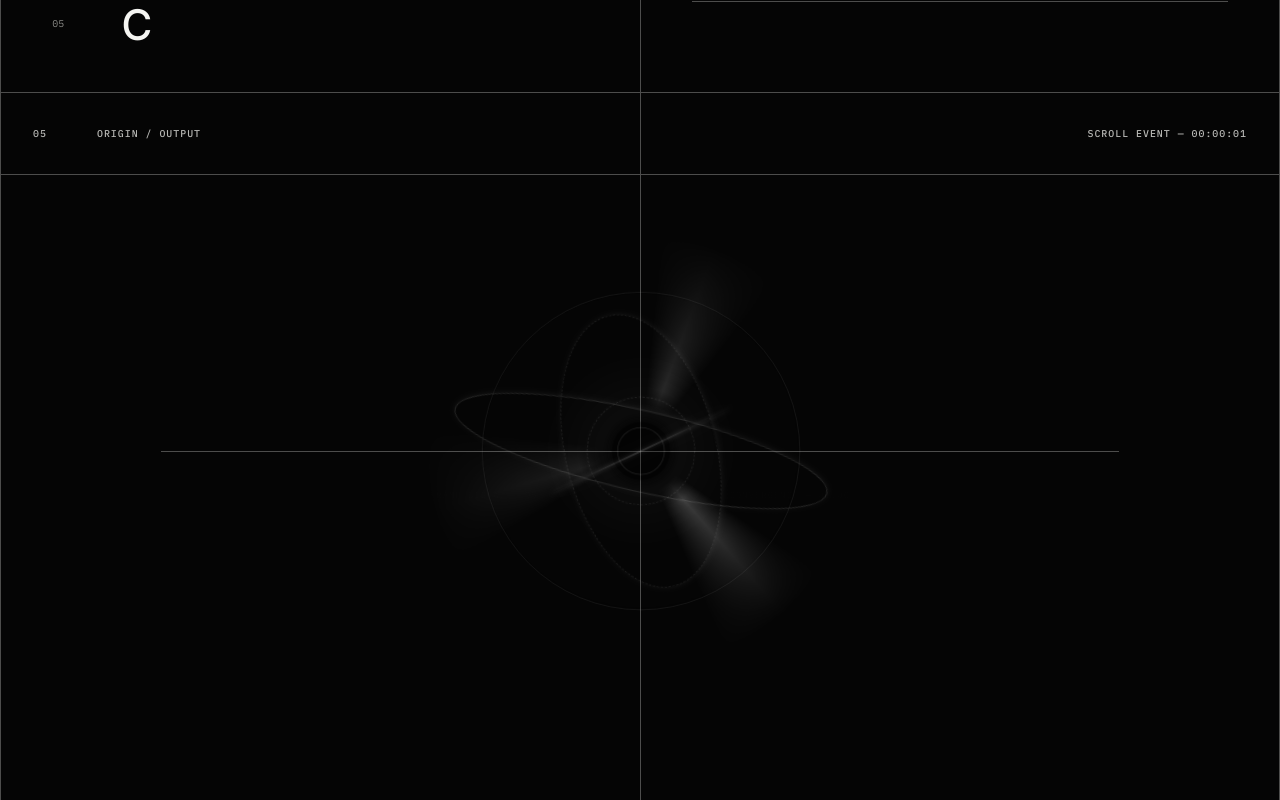
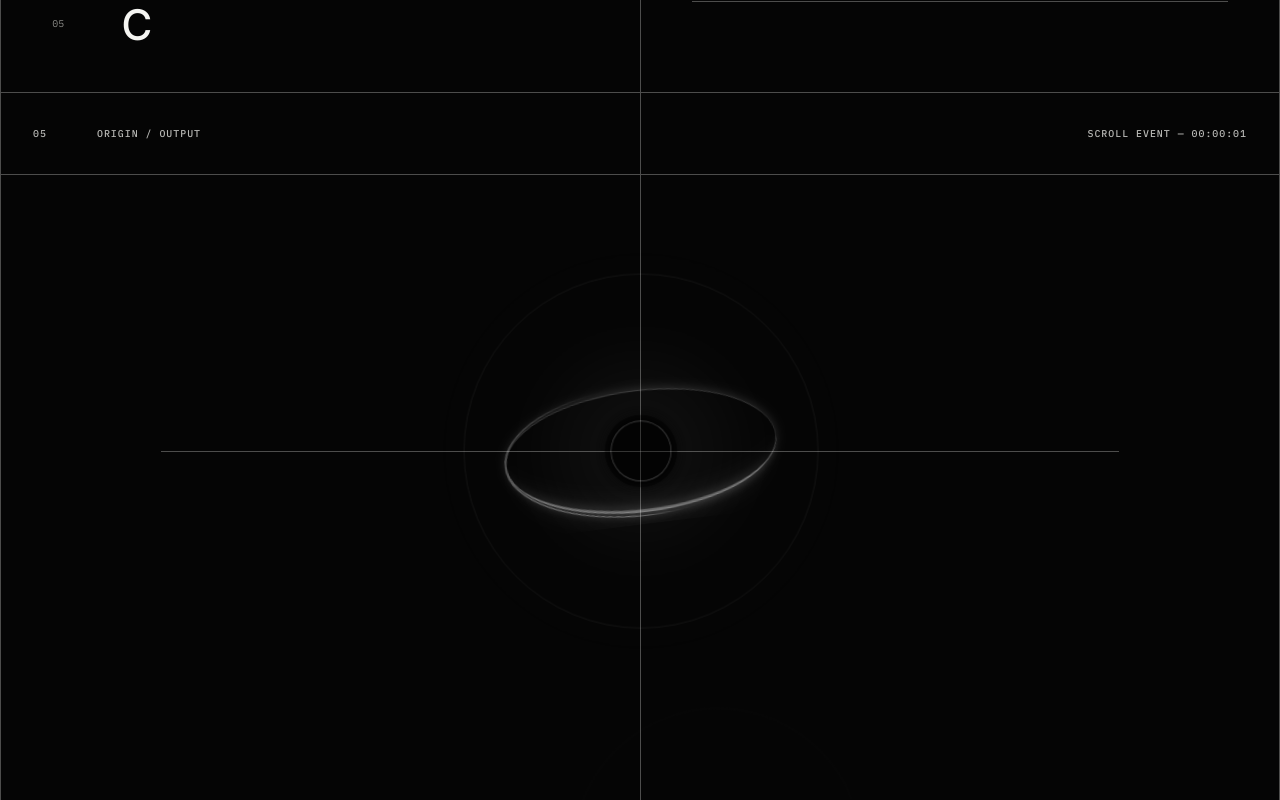
Before and after one commit to webmooncity/sangmoon-park-web, a React (Vite) app: page / in a window 1280 px wide. Shown: the part 2240-3040 px from the top of the page. Built offline with nearby package versions, Linux system fonts and the light colour scheme.

Commit message:
Update section 5 black hole animation.

```diff
--- a/src/App.css
+++ b/src/App.css
@@ -411,13 +411,12 @@ footer a:focus-visible::after {
   height: 1px;
 }
 
-.impact-node,
-.impact-node span {
+.blackhole-system,
+.blackhole-system span {
   position: absolute;
 }
 
-.impact-node {
-  position: absolute;
+.blackhole-system {
   z-index: 3;
   top: 42%;
   left: 50%;
@@ -425,124 +424,120 @@ footer a:focus-visible::after {
   height: 1px;
 }
 
-.impact-halo,
-.impact-vortex,
-.impact-orbit,
-.impact-ring,
-.impact-accretion,
-.impact-void {
+.blackhole-system span {
   top: 50%;
   left: 50%;
-  border-radius: 50%;
   opacity: 0;
-  transform: translate(-50%, -50%) scale(0);
+  transform: translate(-50%, -50%) scale(0.72);
 }
 
-.impact-vortex {
-  width: min(600px, 70vw);
+.blackhole-aura {
+  width: min(760px, 80vw);
   aspect-ratio: 1;
+  border-radius: 50%;
+  background: radial-gradient(circle, transparent 0 7%, rgba(255, 255, 255, 0.16) 10%, rgba(255, 255, 255, 0.035) 27%, transparent 63%);
+  filter: blur(4px);
 }
 
-.impact-vortex::before,
-.impact-orbit::before {
+.blackhole-lens {
+  width: min(430px, 54vw);
+  aspect-ratio: 1;
+  border: 1px solid rgba(245, 245, 242, 0.32);
+  border-radius: 50%;
+  box-shadow:
+    inset 0 0 26px rgba(255, 255, 255, 0.06),
+    0 0 42px rgba(255, 255, 255, 0.05);
+}
+
+.blackhole-disk {
+  width: min(620px, 76vw);
+  height: min(122px, 14vw);
+  border-radius: 50%;
+  transform: translate(-50%, -50%) rotate(-7deg) scaleX(0.72);
+}
+
+.blackhole-disk-back {
+  z-index: 1;
+  border: 1px solid rgba(255, 255, 255, 0.56);
+  box-shadow: 0 -1px 14px rgba(255, 255, 255, 0.38);
+}
+
+.blackhole-disk-back::before {
   content: '';
   position: absolute;
-  inset: 0;
+  inset: -5px;
+  border-radius: 50%;
+  background: conic-gradient(
+    from var(--disk-light-angle),
+    transparent 0deg 178deg,
+    rgba(255, 255, 255, 0.08) 204deg,
+    rgba(255, 255, 255, 0.42) 236deg,
+    rgba(255, 255, 255, 0.94) 268deg,
+    #fff 286deg,
+    rgba(255, 255, 255, 0.92) 302deg,
+    rgba(255, 255, 255, 0.46) 328deg,
+    rgba(255, 255, 255, 0.08) 348deg,
+    transparent 360deg
+  );
+  filter:
+    drop-shadow(0 0 3px #fff)
+    drop-shadow(0 0 11px rgba(255, 255, 255, 0.92))
+    drop-shadow(0 0 24px rgba(255, 255, 255, 0.52));
+  mask-image: radial-gradient(closest-side, transparent calc(100% - 7px), #000 calc(100% - 4px));
+  animation: blackhole-disk-light-orbit 3.4s linear infinite;
+}
+
+.blackhole-disk-front {
+  z-index: 5;
+  border-bottom: 3px solid #fff;
+  clip-path: inset(50% -8px -12px -8px);
+  filter: drop-shadow(0 0 5px #fff) drop-shadow(0 0 12px rgba(255, 255, 255, 0.68));
+}
+
+.blackhole-ticks {
+  z-index: 2;
+  width: min(300px, 39vw);
+  aspect-ratio: 1;
+  border-radius: 50%;
+  background: repeating-conic-gradient(
+    from 0deg,
+    rgba(255, 255, 255, 0.68) 0 0.35deg,
+    transparent 0.35deg 8deg
+  );
+  mask-image: radial-gradient(circle, transparent 0 73%, black 74% 76%, transparent 77%);
+}
+
+.blackhole-horizon {
+  z-index: 4;
+  width: 92px;
+  aspect-ratio: 1;
+  border: 1px solid rgba(255, 255, 255, 0.9);
+  border-radius: 50%;
+  background: #000;
+  box-shadow:
+    0 0 0 9px rgba(0, 0, 0, 0.96),
+    0 0 25px 8px rgba(255, 255, 255, 0.14),
+    inset 0 0 18px rgba(255, 255, 255, 0.04);
+}
+
+.blackhole-scan {
+  z-index: 6;
+  width: min(350px, 46vw);
+  aspect-ratio: 1;
+  border: 1px dashed rgba(255, 255, 255, 0.18);
   border-radius: 50%;
 }
 
-.impact-vortex::before {
-  background: conic-gradient(
-    from 0deg,
-    transparent 0 13%,
-    rgba(255, 255, 255, 0.34) 17%,
-    transparent 22% 46%,
-    rgba(255, 255, 255, 0.58) 50%,
-    transparent 55% 78%,
-    rgba(255, 255, 255, 0.24) 82%,
-    transparent 88% 100%
-  );
-  mask-image: radial-gradient(circle, transparent 0 13%, black 20%, rgba(0, 0, 0, 0.72) 38%, transparent 67%);
-  animation: vortex-spin 7s linear infinite;
-}
-
-.impact-halo {
-  width: min(720px, 76vw);
+.blackhole-scan::after {
+  content: '';
+  position: absolute;
+  top: -3px;
+  left: 50%;
+  width: 5px;
   aspect-ratio: 1;
-  background: radial-gradient(circle, transparent 0 7%, rgba(255, 255, 255, 0.18) 10%, rgba(255, 255, 255, 0.04) 25%, transparent 62%);
-  filter: blur(3px);
-}
-
-.impact-orbit {
-  width: min(480px, 62vw);
-  height: min(102px, 13vw);
-}
-
-.impact-orbit::before {
-  border: 1px solid rgba(245, 245, 242, 0.62);
-  box-shadow: 0 -1px 7px rgba(255, 255, 255, 0.24);
-  animation: orbit-spin 5.8s linear infinite;
-}
-
-.impact-orbit-secondary {
-  width: min(350px, 47vw);
-  height: min(190px, 25vw);
-}
-
-.impact-orbit-secondary::before {
-  border-style: dashed;
-  border-color: rgba(245, 245, 242, 0.42);
-  animation: orbit-spin-reverse 7.4s linear infinite;
-}
-
-.impact-ring {
-  border: 1px solid rgba(255, 255, 255, 0.65);
-}
-
-.impact-ring-outer {
-  width: min(390px, 50vw);
-  aspect-ratio: 1;
-}
-
-.impact-ring-inner {
-  width: min(138px, 19vw);
-  aspect-ratio: 1;
-  border-style: dashed;
-}
-
-.impact-accretion {
-  z-index: 1;
-  width: min(620px, 74vw);
-  height: 2px;
   border-radius: 50%;
-  background: linear-gradient(90deg, transparent 0, rgba(255, 255, 255, 0.18) 17%, white 48% 52%, rgba(255, 255, 255, 0.18) 83%, transparent 100%);
-  box-shadow:
-    0 0 8px rgba(255, 255, 255, 0.72),
-    0 0 24px rgba(255, 255, 255, 0.16);
-}
-
-.impact-void {
-  z-index: 2;
-  width: 62px;
-  aspect-ratio: 1;
-  border: 1px solid rgba(245, 245, 242, 0.56);
-  background: #000;
-  box-shadow:
-    0 0 0 7px rgba(0, 0, 0, 0.94),
-    0 0 24px 8px rgba(255, 255, 255, 0.12);
-}
-
-.impact-readout {
-  position: absolute;
-  top: calc(42% + 32px);
-  left: 50%;
-  display: flex;
-  width: min(420px, 56vw);
-  justify-content: space-between;
-  color: rgba(255, 255, 255, 0.34);
-  font: 400 0.55rem/1 var(--mono);
-  letter-spacing: 0.12em;
-  opacity: 0;
+  background: white;
+  box-shadow: 0 0 8px 2px rgba(255, 255, 255, 0.5);
   transform: translateX(-50%);
 }
 
@@ -626,123 +621,102 @@ footer a {
 }
 
 @supports (animation-timeline: view()) {
-  .impact-halo {
-    animation: impact-halo-in linear both;
+  .blackhole-aura {
+    animation: blackhole-aura-in linear both;
     animation-timeline: --singularity-view;
     animation-range: entry 0% exit 58%;
   }
 
-  .impact-vortex {
-    animation: impact-vortex-in linear both;
+  .blackhole-lens {
+    animation: blackhole-lens-in linear both;
     animation-timeline: --singularity-view;
     animation-range: entry 0% exit 58%;
   }
 
-  .impact-orbit {
-    animation: impact-orbit-in linear both;
+  .blackhole-disk {
+    animation: blackhole-disk-in linear both;
     animation-timeline: --singularity-view;
     animation-range: entry 0% exit 58%;
   }
 
-  .impact-accretion {
-    animation: impact-accretion-in linear both;
+  .blackhole-horizon {
+    animation: blackhole-horizon-in linear both;
     animation-timeline: --singularity-view;
     animation-range: entry 0% exit 58%;
   }
 
-  .impact-ring-outer {
-    animation: impact-ring-outer-in linear both;
-    animation-timeline: --singularity-view;
-    animation-range: entry 0% exit 58%;
+  .blackhole-ticks {
+    animation: blackhole-ticks-in linear both, blackhole-spin 14s linear infinite;
+    animation-timeline: --singularity-view, auto;
+    animation-range: entry 0% exit 58%, normal;
   }
 
-  .impact-ring-inner {
-    animation: impact-ring-inner-in linear both;
-    animation-timeline: --singularity-view;
-    animation-range: entry 0% exit 58%;
-  }
-
-  .impact-void {
-    animation: impact-void-in linear both;
-    animation-timeline: --singularity-view;
-    animation-range: entry 0% exit 58%;
-  }
-
-  .impact-readout {
-    animation: impact-readout-in linear both;
-    animation-timeline: --singularity-view;
-    animation-range: entry 0% exit 58%;
+  .blackhole-scan {
+    animation: blackhole-scan-in linear both, blackhole-spin-reverse 20s linear infinite;
+    animation-timeline: --singularity-view, auto;
+    animation-range: entry 0% exit 58%, normal;
   }
 
 }
 
-@keyframes impact-orbit-in {
-  0%, 24% { opacity: 0; transform: translate(-50%, -50%) scale(0.7); }
-  46% { opacity: 0.78; transform: translate(-50%, -50%) scale(1); }
-  78% { opacity: 0.5; transform: translate(-50%, -50%) scale(1.03); }
+@keyframes blackhole-aura-in {
+  0%, 18% { opacity: 0; transform: translate(-50%, -50%) scale(0.68); }
+  44% { opacity: 0.48; transform: translate(-50%, -50%) scale(0.96); }
+  80% { opacity: 0.24; transform: translate(-50%, -50%) scale(1.02); }
+  100% { opacity: 0; transform: translate(-50%, -50%) scale(1.08); }
+}
+
+@keyframes blackhole-lens-in {
+  0%, 22% { opacity: 0; transform: translate(-50%, -50%) scale(0.72); }
+  46% { opacity: 0.62; transform: translate(-50%, -50%) scale(1); }
+  82% { opacity: 0.38; transform: translate(-50%, -50%) scale(1.03); }
   100% { opacity: 0; transform: translate(-50%, -50%) scale(1.06); }
 }
 
-@keyframes impact-vortex-in {
-  0%, 20% { opacity: 0; transform: translate(-50%, -50%) scale(0.58); }
-  44% { opacity: 0.78; transform: translate(-50%, -50%) scale(0.96); }
-  80% { opacity: 0.46; transform: translate(-50%, -50%) scale(1.04); }
-  100% { opacity: 0; transform: translate(-50%, -50%) scale(1.1); }
+@keyframes blackhole-disk-in {
+  0%, 22% { opacity: 0; transform: translate(-50%, -50%) rotate(-7deg) scaleX(0.1); }
+  46% { opacity: 1; transform: translate(-50%, -50%) rotate(-7deg) scaleX(1); }
+  82% { opacity: 0.74; transform: translate(-50%, -50%) rotate(-4deg) scaleX(1.03); }
+  100% { opacity: 0; transform: translate(-50%, -50%) rotate(0) scaleX(0.88); }
 }
 
-@keyframes impact-accretion-in {
-  0%, 26% { opacity: 0; transform: translate(-50%, -50%) scaleX(0.08) rotate(-8deg); }
-  48% { opacity: 1; transform: translate(-50%, -50%) scaleX(1) rotate(-7deg); }
-  80% { opacity: 0.7; transform: translate(-50%, -50%) scaleX(1.04) rotate(-4deg); }
-  100% { opacity: 0; transform: translate(-50%, -50%) scaleX(0.86) rotate(0); }
+@keyframes blackhole-horizon-in {
+  0%, 24% { opacity: 0; transform: translate(-50%, -50%) scale(0.5); }
+  46% { opacity: 1; transform: translate(-50%, -50%) scale(1); }
+  84% { opacity: 1; transform: translate(-50%, -50%) scale(1.04); }
+  100% { opacity: 0; transform: translate(-50%, -50%) scale(0.94); }
 }
 
-@keyframes impact-halo-in {
-  0%, 22% { opacity: 0; transform: translate(-50%, -50%) scale(0.62); }
-  44% { opacity: 0.42; transform: translate(-50%, -50%) scale(0.94); }
-  78% { opacity: 0.22; transform: translate(-50%, -50%) scale(1); }
-  100% { opacity: 0; transform: translate(-50%, -50%) scale(1.04); }
+@keyframes blackhole-ticks-in {
+  0%, 26% { opacity: 0; transform: translate(-50%, -50%) scale(0.7); }
+  48% { opacity: 0.76; transform: translate(-50%, -50%) scale(1); }
+  82% { opacity: 0.48; transform: translate(-50%, -50%) scale(1.04); }
+  100% { opacity: 0; transform: translate(-50%, -50%) scale(1.08); }
 }
 
-@keyframes impact-void-in {
-  0%, 26% { opacity: 0; transform: translate(-50%, -50%) scale(0.7); }
-  48% { opacity: 1; transform: translate(-50%, -50%) scale(1); }
-  82% { opacity: 0.96; transform: translate(-50%, -50%) scale(1.02); }
+@keyframes blackhole-scan-in {
+  0%, 30% { opacity: 0; transform: translate(-50%, -50%) scale(0.82); }
+  50% { opacity: 0.7; transform: translate(-50%, -50%) scale(1); }
+  84% { opacity: 0.42; transform: translate(-50%, -50%) scale(1.03); }
   100% { opacity: 0; transform: translate(-50%, -50%) scale(1.06); }
 }
 
-@keyframes impact-ring-outer-in {
-  0%, 24% { opacity: 0; transform: translate(-50%, -50%) scale(0.74); }
-  48% { opacity: 0.46; transform: translate(-50%, -50%) scale(1); }
-  80% { opacity: 0.24; transform: translate(-50%, -50%) scale(1.03); }
-  100% { opacity: 0; transform: translate(-50%, -50%) scale(1.06); }
+@keyframes blackhole-spin {
+  to { rotate: 360deg; }
 }
 
-@keyframes impact-ring-inner-in {
-  0%, 26% { opacity: 0; transform: translate(-50%, -50%) scale(0.72) rotate(0); }
-  48% { opacity: 0.64; transform: translate(-50%, -50%) scale(1) rotate(28deg); }
-  80% { opacity: 0.3; transform: translate(-50%, -50%) scale(1.02) rotate(72deg); }
-  100% { opacity: 0; transform: translate(-50%, -50%) scale(1.04) rotate(110deg); }
+@keyframes blackhole-spin-reverse {
+  to { rotate: -360deg; }
 }
 
-@keyframes impact-readout-in {
-  0%, 30% { opacity: 0; transform: translate(-50%, 8px); }
-  50%, 80% { opacity: 0.62; transform: translate(-50%, 0); }
-  100% { opacity: 0; transform: translate(-50%, 0); }
+@property --disk-light-angle {
+  syntax: '<angle>';
+  inherits: false;
+  initial-value: 0deg;
 }
 
-@keyframes vortex-spin {
-  to { transform: rotate(360deg); }
-}
-
-@keyframes orbit-spin {
-  from { transform: rotate(-12deg); }
-  to { transform: rotate(348deg); }
-}
-
-@keyframes orbit-spin-reverse {
-  from { transform: rotate(18deg); }
-  to { transform: rotate(-342deg); }
+@keyframes blackhole-disk-light-orbit {
+  to { --disk-light-angle: 360deg; }
 }
 
 @media (max-width: 900px) {
@@ -918,21 +892,29 @@ footer a {
     left: 38px;
   }
 
-  .impact-ring-outer {
-    width: min(300px, 78vw);
+  .blackhole-aura {
+    width: 88vw;
   }
 
-  .impact-ring-inner {
-    width: min(96px, 28vw);
+  .blackhole-lens {
+    width: 68vw;
   }
 
-  .impact-readout {
-    width: calc(100vw - 76px);
-    font-size: 0.48rem;
+  .blackhole-disk {
+    width: 82vw;
+    height: 18vw;
   }
 
-  .impact-readout span:last-child {
-    display: none;
+  .blackhole-ticks {
+    width: 46vw;
+  }
+
+  .blackhole-horizon {
+    width: 68px;
+  }
+
+  .blackhole-scan {
+    width: 58vw;
   }
 
   .finale-copy {
--- a/src/App.tsx
+++ b/src/App.tsx
@@ -107,20 +107,14 @@ function App() {
           <span className="impact-guide impact-guide-vertical" />
           <span className="impact-guide impact-guide-horizontal" />
 
-          <div className="impact-node">
-            <span className="impact-halo" />
-            <span className="impact-vortex" />
-            <span className="impact-ring impact-ring-outer" />
-            <span className="impact-ring impact-ring-inner" />
-            <span className="impact-orbit impact-orbit-primary" />
-            <span className="impact-orbit impact-orbit-secondary" />
-            <span className="impact-accretion" />
-            <span className="impact-void" />
-          </div>
-
-          <div className="impact-readout">
-            <span>FRAME SIGNAL / 05</span>
-            <span>CONVERGENCE — 01.00</span>
+          <div className="blackhole-system">
+            <span className="blackhole-aura" />
+            <span className="blackhole-lens" />
+            <span className="blackhole-disk blackhole-disk-back" />
+            <span className="blackhole-ticks" />
+            <span className="blackhole-horizon" />
+            <span className="blackhole-disk blackhole-disk-front" />
+            <span className="blackhole-scan" />
           </div>
         </div>
 
```
